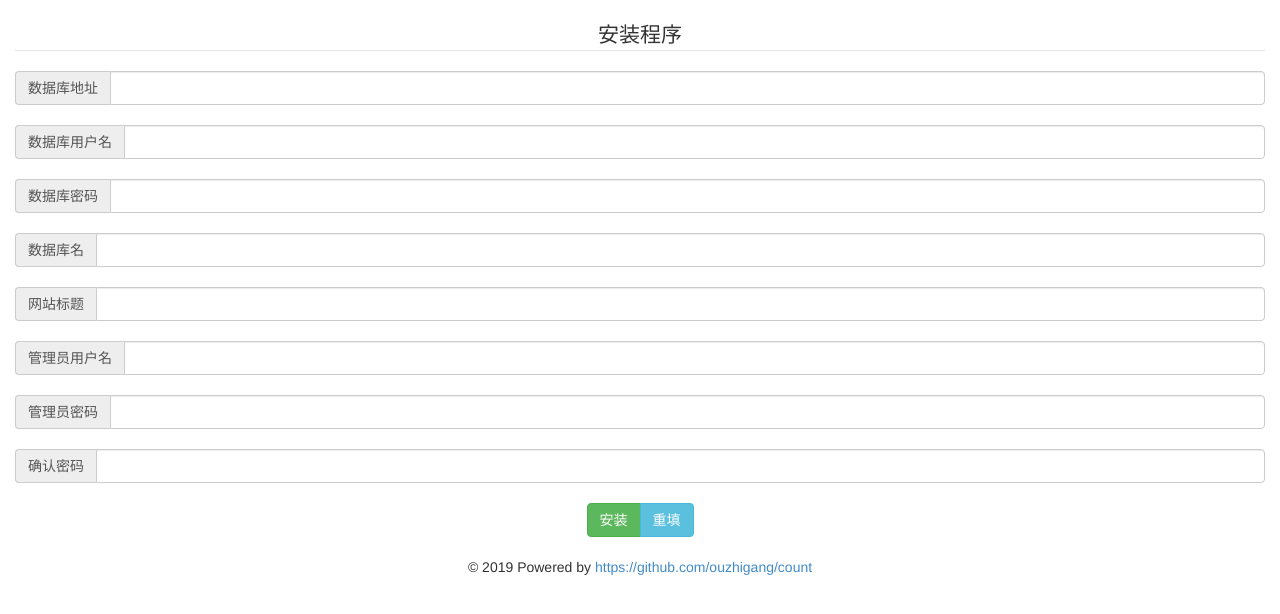
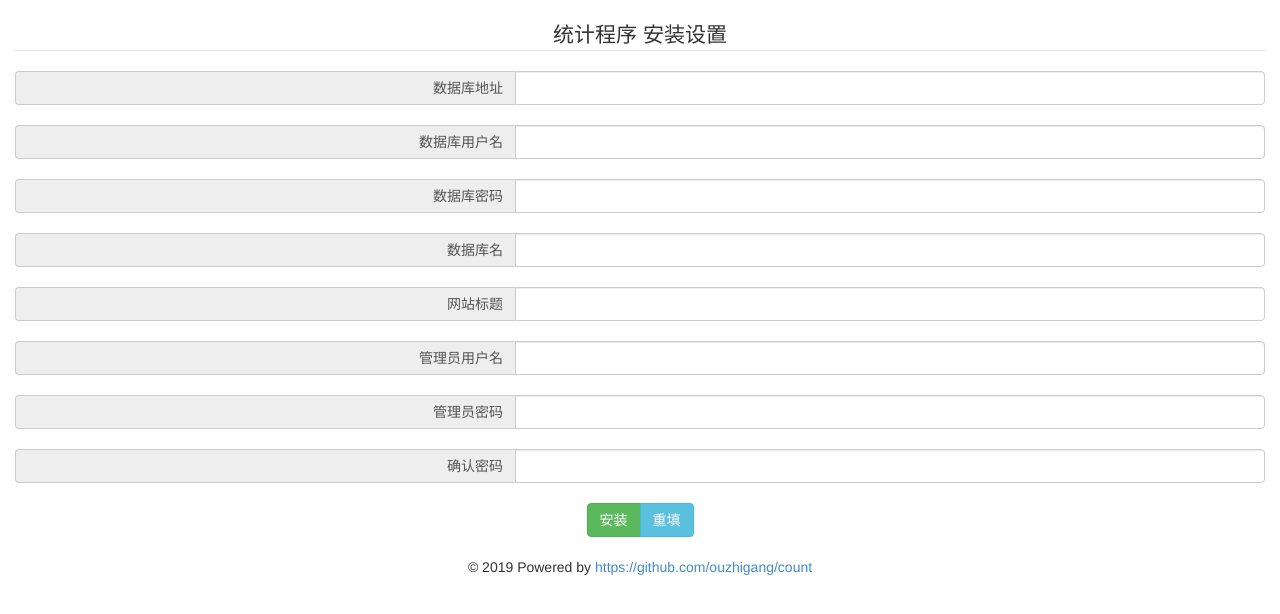
Before and after one commit to ouzhigang/count, a PHP site: page /install.php in a window 1280 px wide. Shown: the top 614 px of the page. Run offline with PHP 8.4, Linux system fonts and the light colour scheme.

Commit message:
修正页面

```diff
--- a/install.php
+++ b/install.php
@@ -93,6 +93,15 @@ if($ifOk==1){
 <link href="static/css/bootstrap.min.css" rel="stylesheet">
 <script src="static/js/jquery.min.js"></script>
 <script src="static/js/bootstrap.min.js"></script>
+<style>
+.input-group {
+	width: 100%;
+}
+.input-group-addon {
+	width: 40%;
+	text-align: right;
+}
+</style>
 </head>
 <body>
 
@@ -102,7 +111,7 @@ if($ifOk==1){
 <br />
 <form method="POST" action="install.php" class="bs-example bs-example-form" role="form">
 <fieldset>
-<center><legend>安装程序</legend></center>
+<center><legend>统计程序 安装设置</legend></center>
 <div class="input-group">
 <span class="input-group-addon">数据库地址</span>
 <input type="text" class="form-control" id="dbhost" name="dbhost" />
```
Also changed, not shown: template/login.php (+9 -0 lines).
